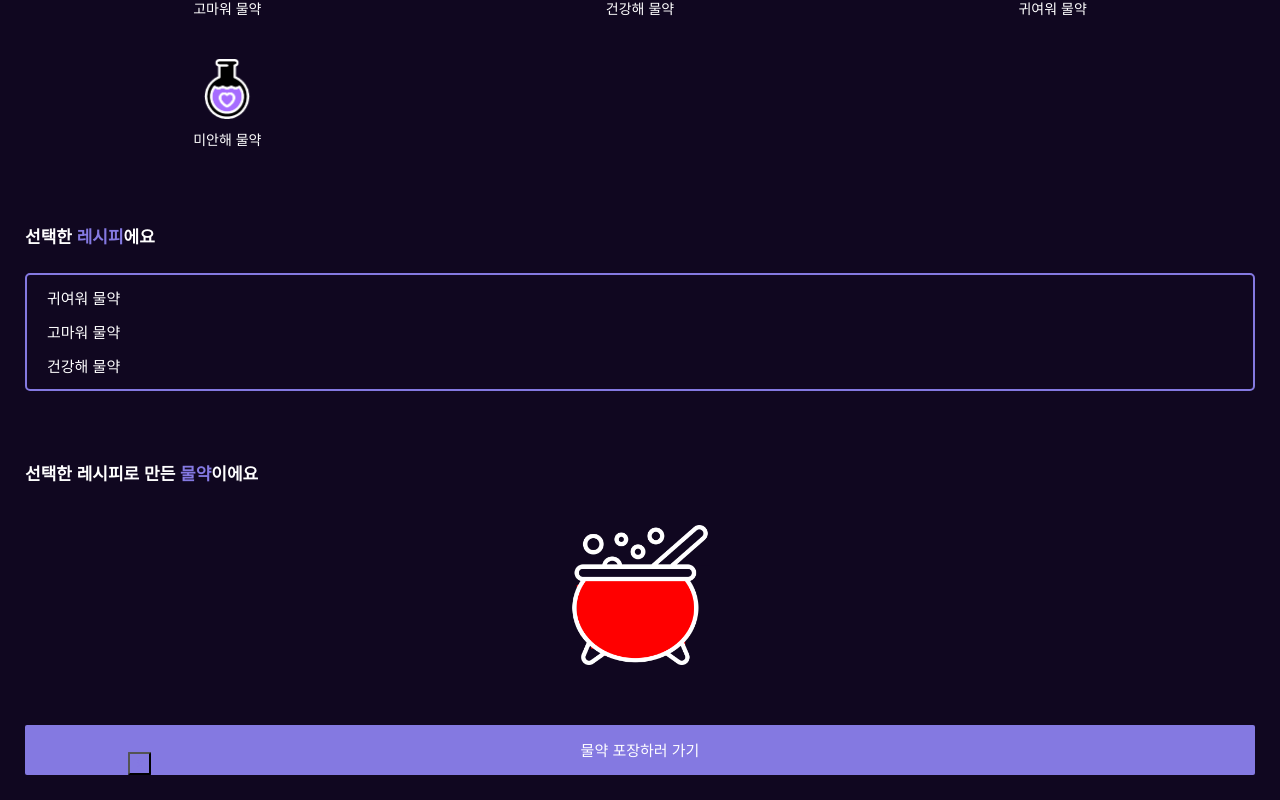
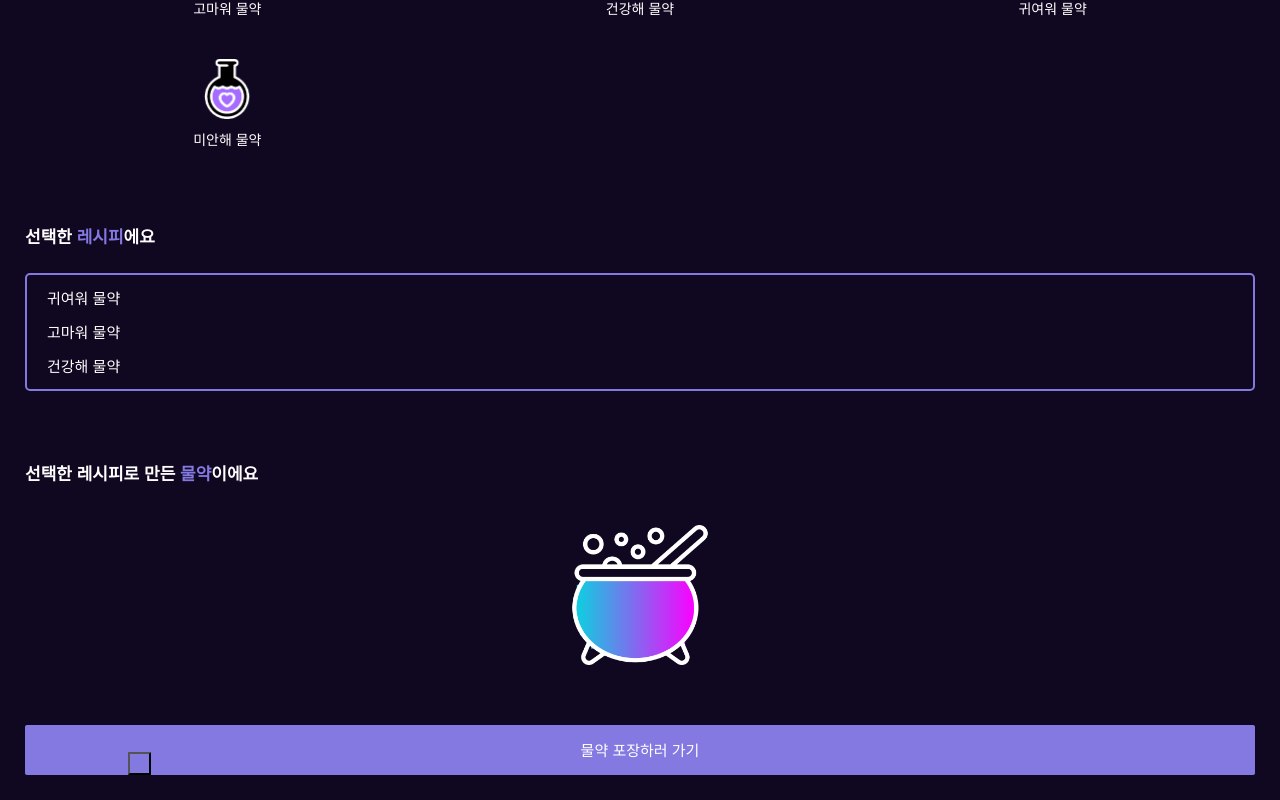
Before and after one commit to magic-potion-shop/magic-potion-shop-client, a React (Create React App) app: page /make in a window 1280 px wide. Shown: the part 368-1168 px from the top of the page. Built offline with nearby package versions, Linux system fonts and the light colour scheme.

Commit message:
design(Pot): 배경색을 props로 받도록 수정

```diff
--- a/src/components/Pot/Pot.jsx
+++ b/src/components/Pot/Pot.jsx
@@ -22,14 +22,14 @@ const Color = styled.div`
   height: 90px;
   bottom: 6px;
   border-radius: 35%;
-  background-color: red;
+  ${props => props.color};
 `;
 
-const Pot = () => {
+const Pot = ({ color }) => {
   return (
     <Wrapper>
       <PotImage src={PotIcon} alt="완성된 물약" />
-      <Color />
+      <Color color={color} />
     </Wrapper>
   );
 }
--- a/src/pages/MakePotionPage/MakePotionPage.jsx
+++ b/src/pages/MakePotionPage/MakePotionPage.jsx
@@ -39,7 +39,7 @@ const MakePotionPage = () => {
 
       <ResultPotionWrapper>
         <EmphasisText marginBottom='40px'>선택한 레시피로 만든 <span>물약</span>이에요</EmphasisText>
-        <Pot />
+        <Pot color='background-color: #00DBDE;background-image: linear-gradient(90deg, #00DBDE 0%, #FC00FF 100%);' />
       </ResultPotionWrapper>
 
       <MoveButton to='/write-letter'>
```
